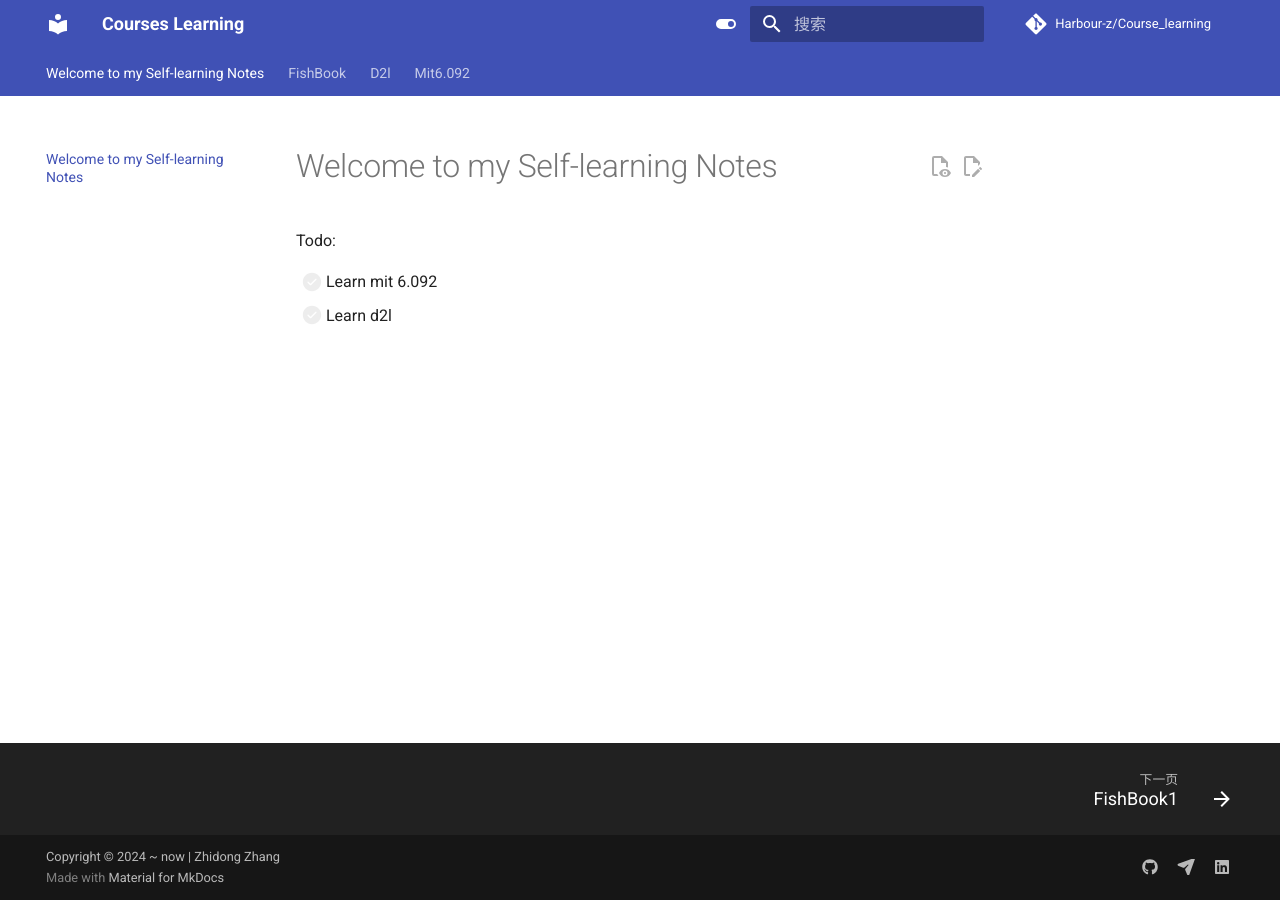
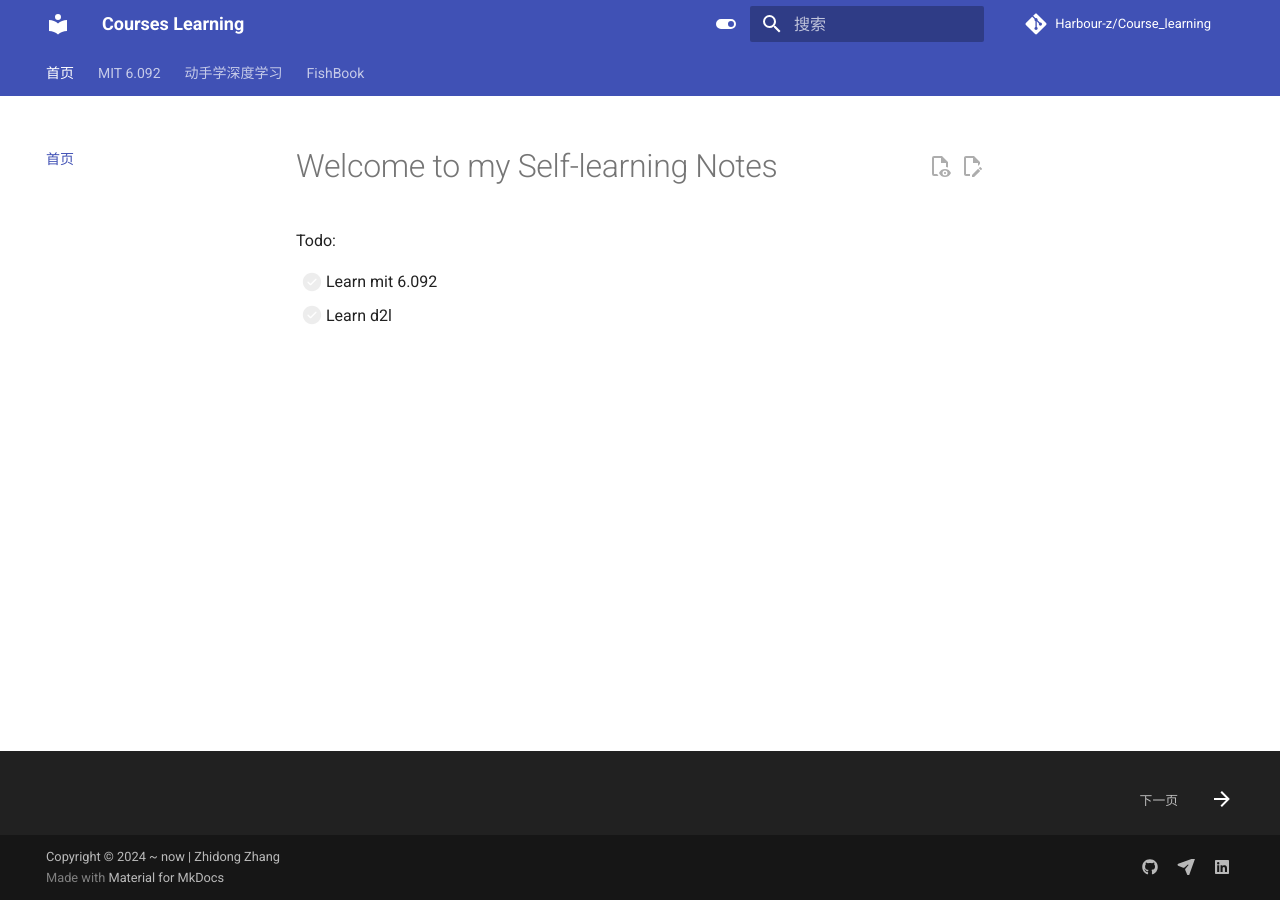
Before and after one commit to Harbour-z/Course_learning, an MkDocs documentation site: the page built from website/docs/index.md, in a window 1280 px wide. Built offline with MkDocs 1.6.1 and Material for MkDocs 9.7.7, drawn with Linux system fonts in a browser that asks for light colours; comment, search, counter and statistics services are not loaded; old or Windows-style settings are respelled for this version of MkDocs; some of the changed lines change nothing that is shown.

Commit message:
update the website

```diff
--- a/website/mkdocs.yml
+++ b/website/mkdocs.yml
@@ -6,21 +6,21 @@ repo_name: Harbour-z/Course_learning # 仓库名称
 repo_url: https://github.com/Harbour-z/Course_learning.git/ # 仓库地址
 
 copyright: Copyright &copy; 2024 ~ now | Zhidong Zhang
-
-theme:
-  #custom_dir: material/overrides # 自定义文件夹，对于个别页面，如果你不想使用主题的默认样式，可以在这里进行修改，使用里面的文件覆盖主题的默认文件。具体可以参考material官方文档。
-  name: material # 主题名称，Material已经是最优秀的选择了，相信我。
-  #logo: static/images/logo.png # logo 图片
-  language: zh
-  nav:
-    - '': index.md
-    - MIT 6.092':
+nav:
+    - 首页: index.md
+    - MIT 6.092:
       - '': mit6.092\index.md
     - 动手学深度学习:
       - '': d2l\index.md
     - FishBook:
       - FishBook1:
         - '': FishBook\FishBook1\index.md
+theme:
+  #custom_dir: material/overrides # 自定义文件夹，对于个别页面，如果你不想使用主题的默认样式，可以在这里进行修改，使用里面的文件覆盖主题的默认文件。具体可以参考material官方文档。
+  name: material # 主题名称，Material已经是最优秀的选择了，相信我。
+  #logo: static/images/logo.png # logo 图片
+  language: zh
+
   palette:
     #primary: blue grey
     - scheme: default # 日间模式
```
Also changed, not shown: README.md, website/site/404.html, website/site/FishBook/FishBook1/index.html, website/site/d2l/index.html, website/site/index.html, website/site/mit6.092/index.html.
